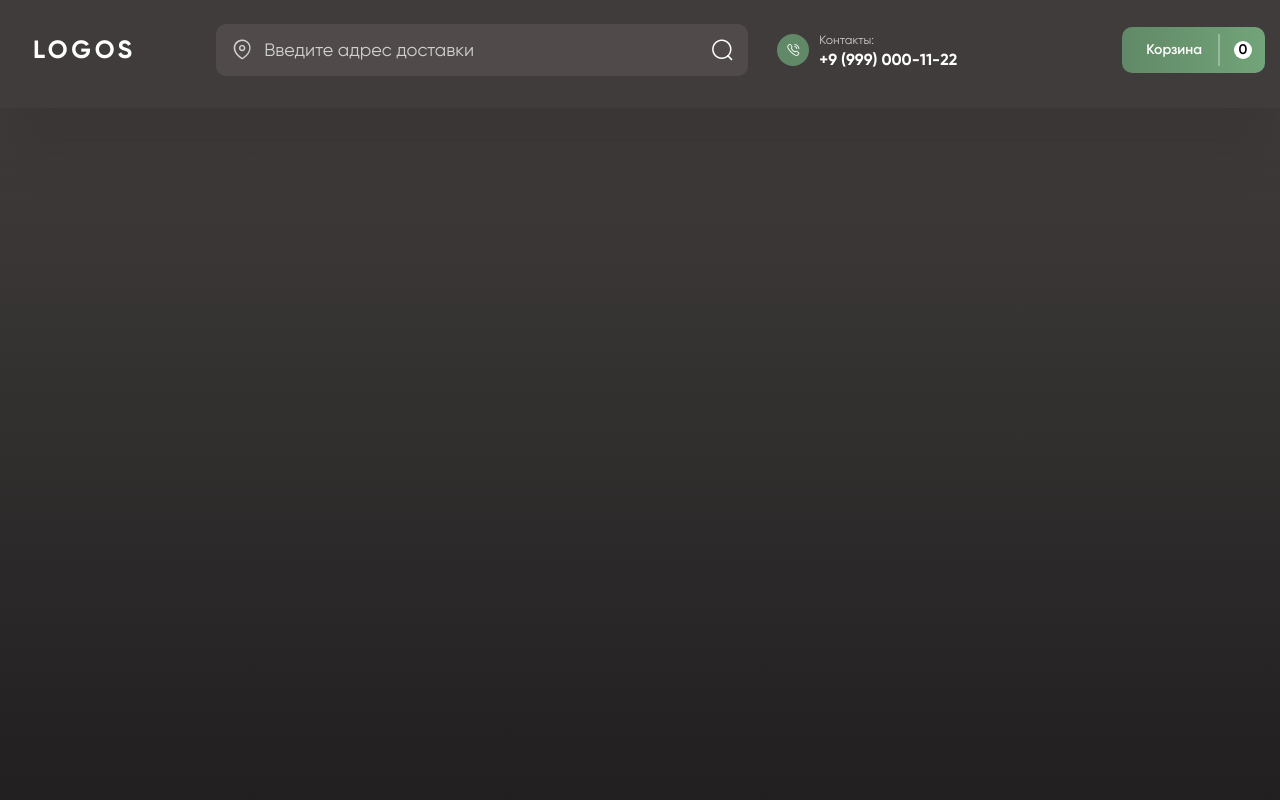
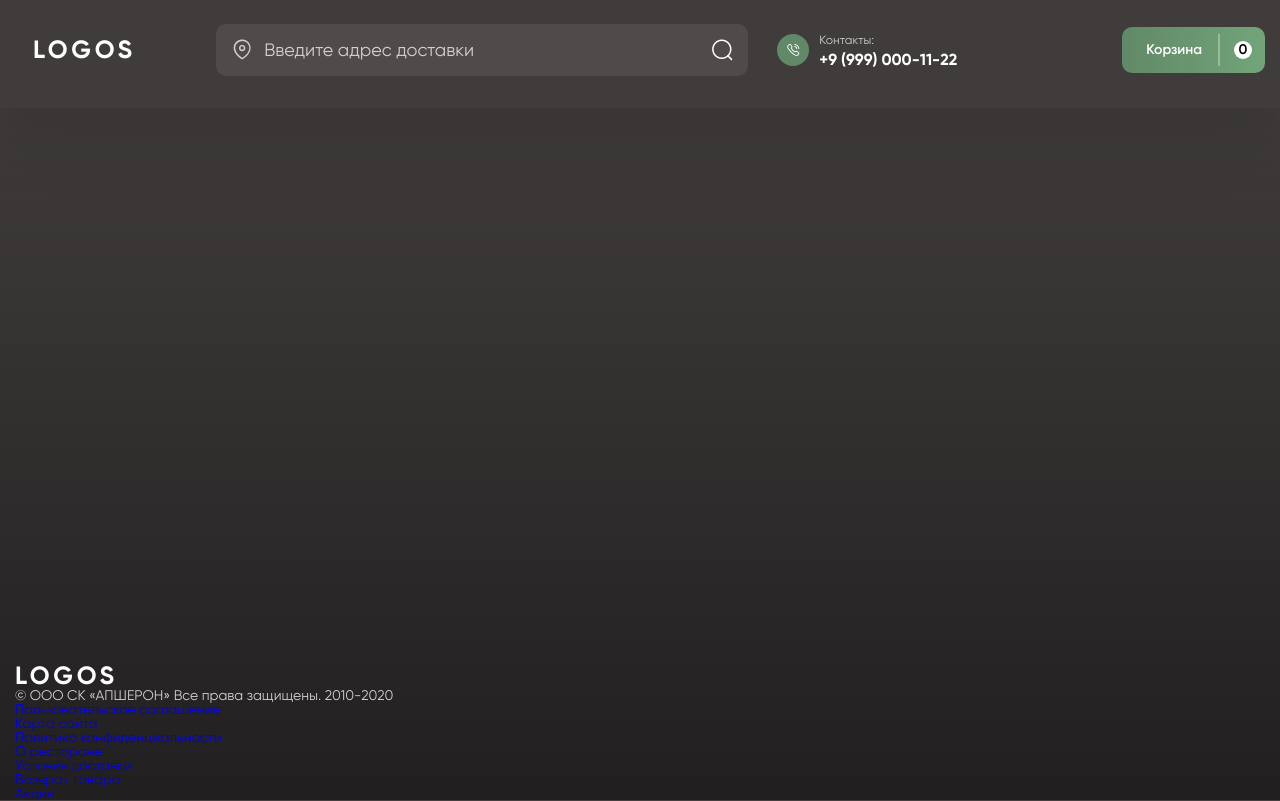
Before and after one commit to b3m3/website-food-shop, a plain HTML site: page dist/index.html in a window 1280 px wide. Drawn offline with Linux system fonts and the light colour scheme; files whose address does not match are found by name.

Commit message:
create footer.html

```diff
--- a/dist/index.html
+++ b/dist/index.html
@@ -65,6 +65,27 @@
     <footer class="footer" id="footer">
   <div class="container">
     <div class="footer__main">
+      <div class="footer__info info-footer">
+        <div class="info-footer__logo logo">
+          <p>LOGOS</p>
+        </div>
+        <p class="info-footer__copyright">© ООО СК «АПШЕРОН»
+          Все права защищены. 2010-2020</p>
+        <ul class="info-footer__list">
+          <li><a class="info-footer__link" href="#">Пользовательское соглашение</a></li>
+          <li><a class="info-footer__link" href="#">Карта сайта</a></li>
+          <li><a class="info-footer__link" href="#">Политика конфиденциальности</a></li>
+        </ul>
+      </div>
+      <nav class="footer__menu menu">
+        <ul class="menu__list">
+          <li><a class="menu__link" href="#">О ресторане</a></li>
+          <li><a class="menu__link" href="#">Условия доставки</a></li>
+          <li><a class="menu__link" href="#">Возврат товара</a></li>
+          <li><a class="menu__link" href="#">Акции</a></li>
+        </ul>
+      </nav>
+      <div class="footer__up"></div>
     </div>
   </div>
 </footer>
```
Also changed, not shown: src/html/sections/footer.html (+21 -0 lines).
